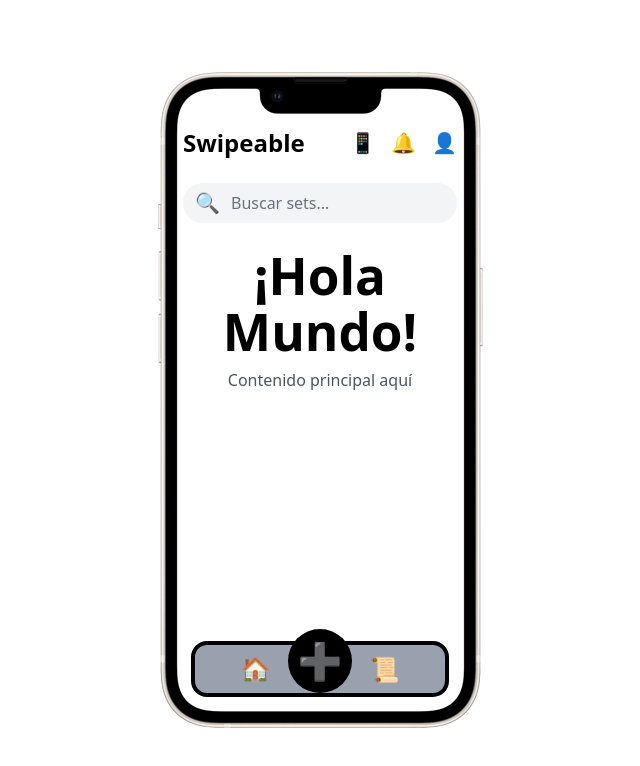
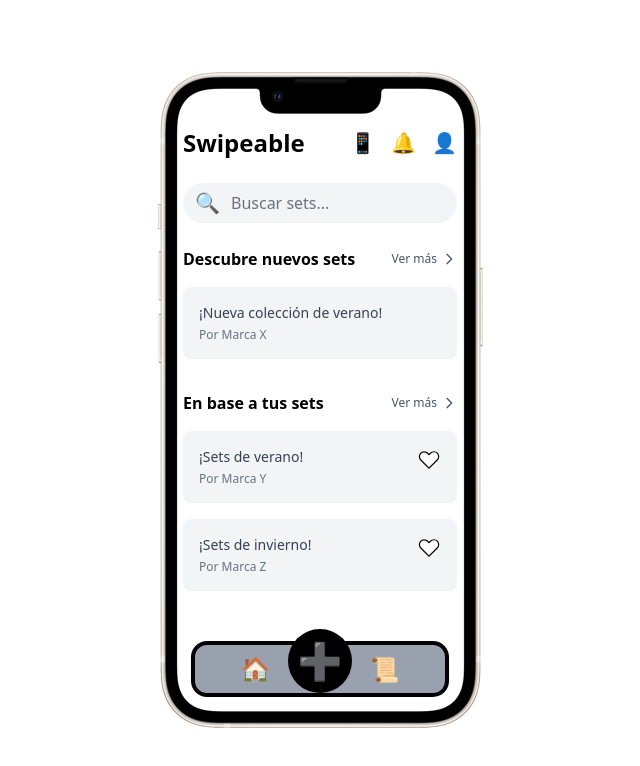
Before and after one commit to 00frank/swipeable-demo, a React (Vite) app: page / in a window 1280 px wide. Shown: the top 766 px of the page, without its empty margins (320-960 px from the left). Built offline with nearby package versions, Linux system fonts and the light colour scheme.

Commit message:
updating Home with new components

```diff
--- a/src/pages/Home.jsx
+++ b/src/pages/Home.jsx
@@ -1,17 +1,85 @@
 import Header from '../components/Header'
 import SearchBar from '../components/SearchBar'
 import NavBar from '../components/NavBar'
+import { useState } from 'react'
 
 const Home = ({ onNext }) => {
+  const [likes, setLikes] = useState({
+    banner1: false,
+    banner2: false
+  });
+
+  const toggleLike = (banner) => {
+    setLikes(prev => ({
+      ...prev,
+      [banner]: !prev[banner]
+    }));
+  };
+
   return (
     <div className="flex flex-col h-full">
       <Header />
       <SearchBar />
       <div className="flex-1 relative">
-        <div className="text-center mt-4">
-          <h1 className="text-xl font-bold mb-2">¡Hola Mundo!</h1>
-          <div className="text-gray-600">
-            Contenido principal aquí
+        <div className="mx-4 mt-4">
+          <div className="flex justify-between items-center">
+            <h2 className="font-bold">Descubre nuevos sets</h2>
+            <button className="flex items-center text-xs font-medium text-gray-600 hover:text-gray-800">
+              Ver más
+              <svg className="ml-1 w-4 h-4" fill="none" stroke="currentColor" viewBox="0 0 24 24">
+                <path strokeLinecap="round" strokeLinejoin="round" strokeWidth={2} d="M9 5l7 7-7 7" />
+              </svg>
+            </button>
+          </div>
+          <div className="mt-4">
+            <div className="bg-gray-100 rounded-lg p-4">
+              <p className="text-gray-700 text-sm mb-1">¡Nueva colección de verano!</p>
+              <p className="text-gray-500 text-xs">Por Marca X</p>
+            </div>
+          </div>
+        </div>
+
+        <div className="mx-4 mt-8">
+          <div className="flex justify-between items-center">
+            <h2 className="font-bold">En base a tus sets</h2>
+            <button className="flex items-center text-xs font-medium text-gray-600 hover:text-gray-800">
+              Ver más
+              <svg className="ml-1 w-4 h-4" fill="none" stroke="currentColor" viewBox="0 0 24 24">
+                <path strokeLinecap="round" strokeLinejoin="round" strokeWidth={2} d="M9 5l7 7-7 7" />
+              </svg>
+            </button>
+          </div>
+          <div className="mt-4 grid grid-cols-1 gap-4">
+            <div className="bg-gray-100 rounded-lg relative">
+              <button className="absolute top-2 right-2 p-2" onClick={() => toggleLike('banner1')}>
+                <svg className={`w-6 h-6 ${likes.banner1 ? 'text-red-500' : 'text-white'}`}
+                  fill="currentColor"
+                  stroke="black"
+                  strokeWidth="1"
+                  viewBox="0 0 20 20">
+                  <path fillRule="evenodd" d="M3.172 5.172a4 4 0 015.656 0L10 6.343l1.172-1.171a4 4 0 115.656 5.656L10 17.657l-6.828-6.829a4 4 0 010-5.656z" clipRule="evenodd" />
+                </svg>
+              </button>
+              <div className="p-4">
+                <p className="text-gray-700 text-sm mb-1">¡Sets de verano!</p>
+                <p className="text-gray-500 text-xs">Por Marca Y</p>
+              </div>
+            </div>
+            <div className="bg-gray-100 rounded-lg relative">
+              <button className="absolute top-2 right-2 p-2" onClick={() => toggleLike('banner2')}>
+                <svg className={`w-6 h-6 ${likes.banner2 ? 'text-red-500' : 'text-white'}`}
+                  fill="currentColor"
+                  stroke="black"
+                  strokeWidth="1"
+                  viewBox="0 0 20 20">
+                  <path fillRule="evenodd" d="M3.172 5.172a4 4 0 015.656 0L10 6.343l1.172-1.171a4 4 0 115.656 5.656L10 17.657l-6.828-6.829a4 4 0 010-5.656z" clipRule="evenodd" />
+                </svg>
+              </button>
+              <div className="p-4">
+                <p className="text-gray-700 text-sm mb-1">¡Sets de invierno!</p>
+                <p className="text-gray-500 text-xs">Por Marca Z</p>
+              </div>
+            </div>
           </div>
         </div>
         <NavBar onNext={onNext} />
```
